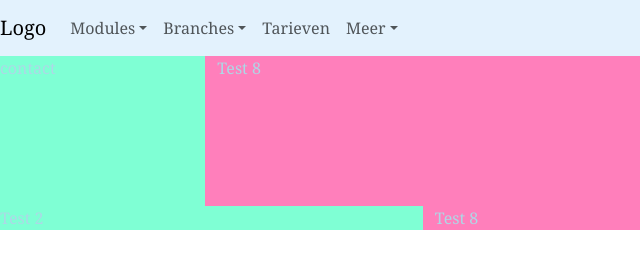
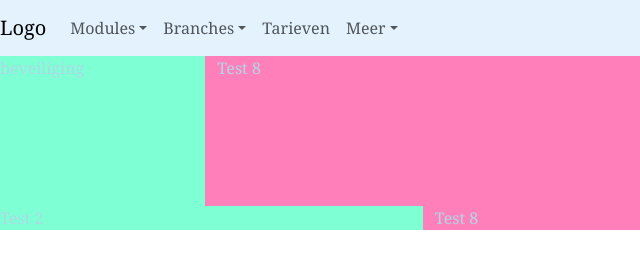
Before and after one commit to Anneloesvb/ONDURO, a plain HTML site: page branches/beveiliging.html in a window 1280 px wide. Shown: the full height of the page, 0-640 px from the left. Drawn offline with nearby package versions, Linux system fonts and the light colour scheme; files whose address does not match are found by name.

Commit message:
beveiliging verandert

```diff
--- a/branches/beveiliging.html
+++ b/branches/beveiliging.html
@@ -17,7 +17,7 @@
   <!-- style grid-->
   <div class="row" id="navigatieDiv"></div>
   <div class="row">
-    <div class="col-md-2 links">contact</div>
+    <div class="col-md-2 links">beveiliging</div>
     <div class="col-md-8 midden">Test 8</div>
     <div class="col-md-2 rechts">
       <img src="Afbeeldingen/Goede personeelsplanner.jpg" width="150px">
```
